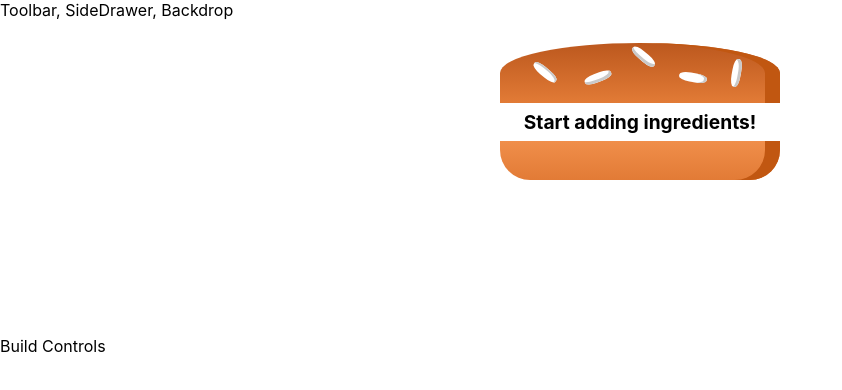
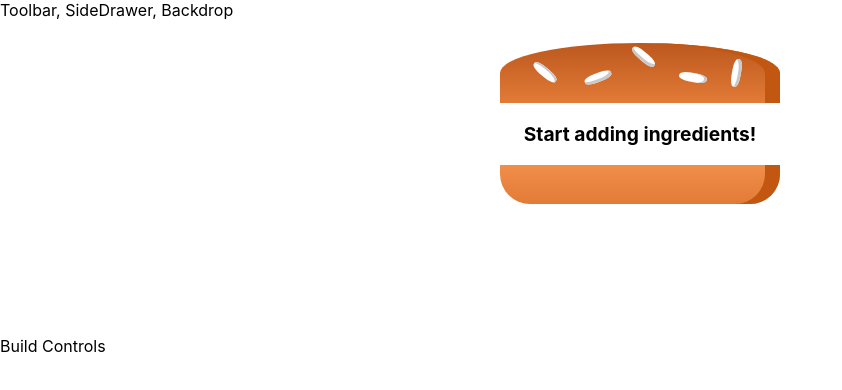
Before and after one commit to tysonwilliams/burger-builder, a React (Create React App) app: page / in a window 1280 px wide. Shown: the top 390 px of the page, without its empty margins (0-842 px from the left). Built offline with nearby package versions, Linux system fonts and the light colour scheme.

Commit message:
Change 'add ingredients message' to <p> element

```diff
--- a/src/components/Burger/Burger.js
+++ b/src/components/Burger/Burger.js
@@ -15,7 +15,7 @@ const burger = props => {
     }, []);
 
   if (transformedIngredients.length === 0) {
-    transformedIngredients = <div>Start adding ingredients!</div>
+    transformedIngredients = <p>Start adding ingredients!</p>
   }
 
   return (
```
